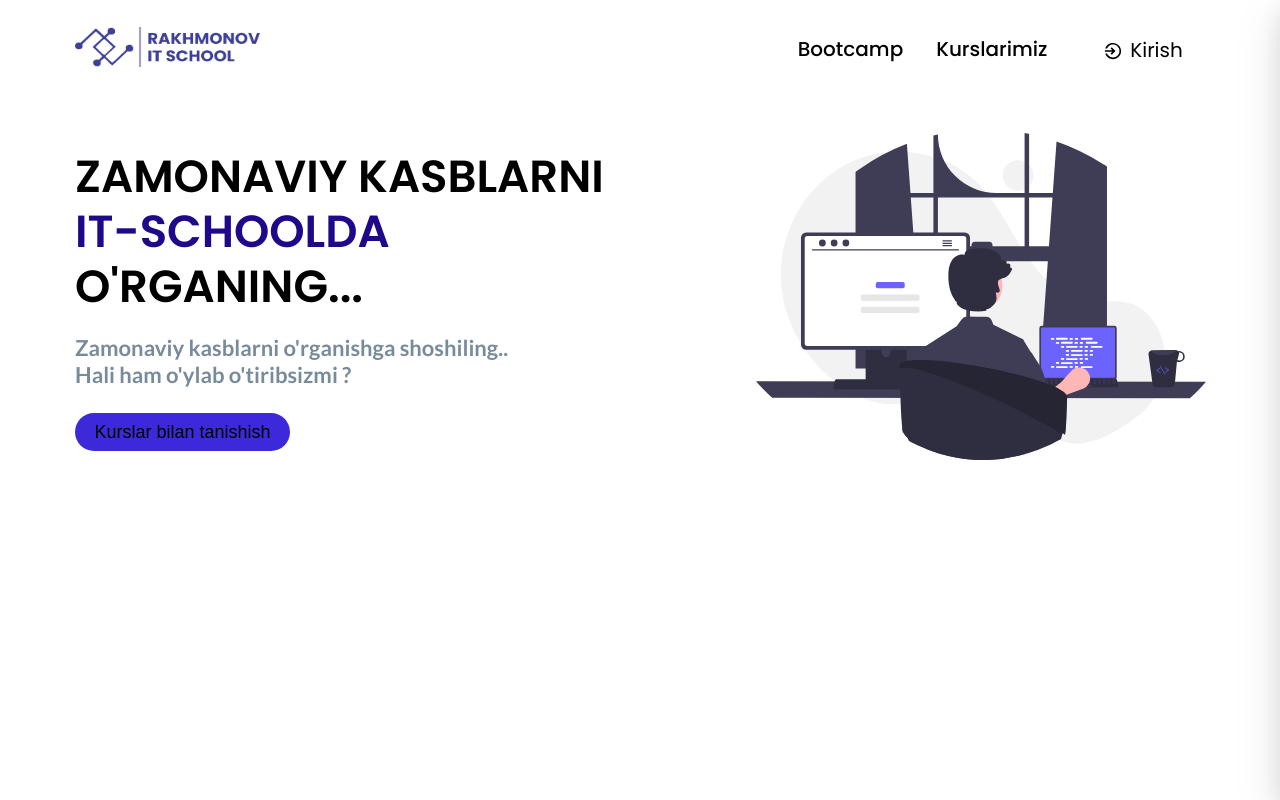
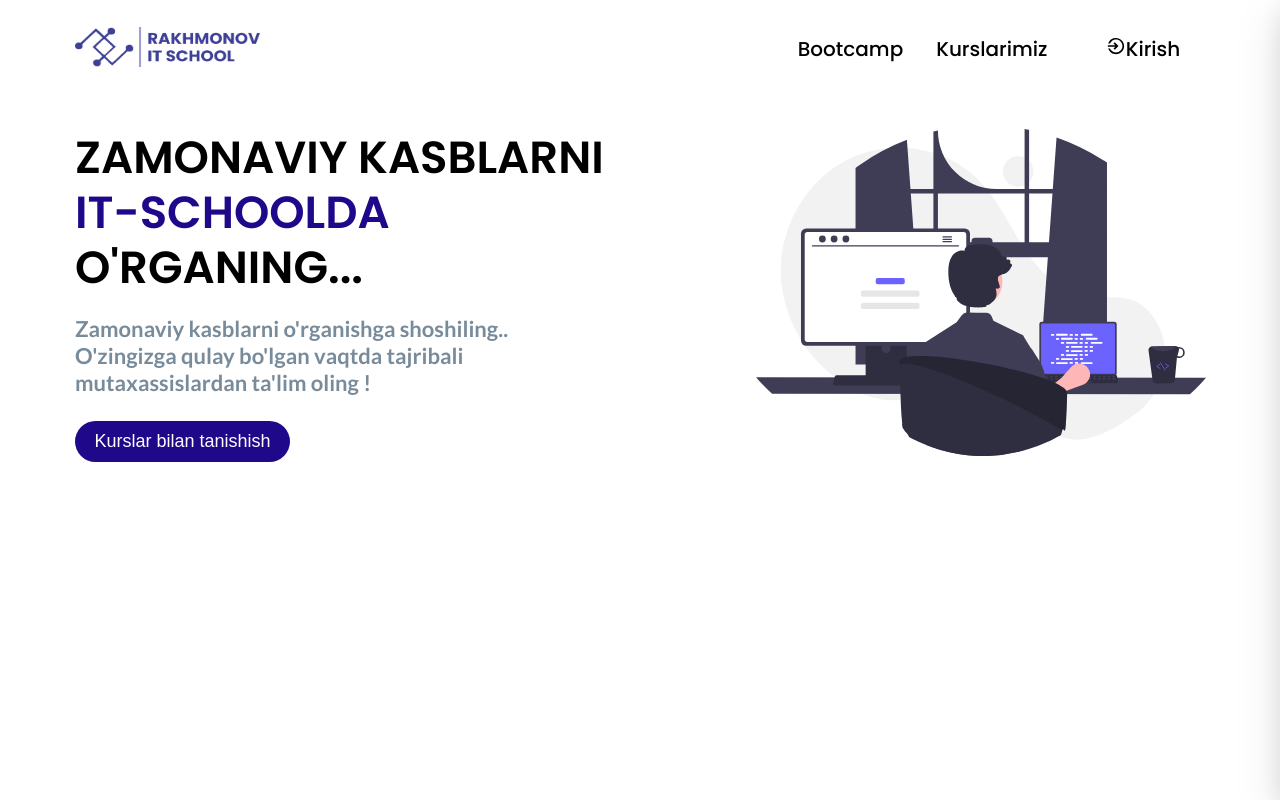
Before and after one commit to Mrshokhrukh/IT-school-website, a React (Create React App) app in the folder client/: page / in a window 1280 px wide. Built offline with nearby package versions, Linux system fonts and the light colour scheme.

Commit message:
header scroll animation

```diff
--- a/client/src/components/Login/Login.jsx
+++ b/client/src/components/Login/Login.jsx
@@ -3,7 +3,9 @@ import { Link } from 'react-router-dom'
 
 const Login = () => {
   return (
+    <>
     <Link to="/auth/register">register</Link>
+    </>
   )
 }
 
--- a/client/src/components/SignUp/SignUp.jsx
+++ b/client/src/components/SignUp/SignUp.jsx
@@ -2,7 +2,9 @@ import React from 'react'
 
 const SignUp = () => {
   return (
-    <div>SignUp</div>
+    <div>
+      <h1>register</h1>
+    </div>
   )
 }
 
--- a/client/src/components/head/head.jsx
+++ b/client/src/components/head/head.jsx
@@ -1,18 +1,46 @@
-import React, { useEffect, useState } from "react";
+import React, { useEffect, useRef, useState } from "react";
 import { Link } from "react-router-dom";
 import { IoMdLogIn } from "react-icons/io";
 import logo from "../../images/rakhmonov.png";
 import "./head.scss";
 import "../../style/humburger.scss";
 const Head = (props) => {
+  const header = useRef();
+  const header_box_shadow = useRef();
+  const [scroll, setScroll] = useState();
+  useEffect(() => {
+    const handleWindowSize = () => {
+      setScroll(window.scrollY);
+      if (scroll > 40 && window.innerWidth > 768) {
+        header.current.style.height = "80px";
+        header_box_shadow.current.style.boxShadow =
+          "rgba(100, 100, 111, 0.1) 0px 6px 26px 0px";
+      } else if (scroll < 40) {
+        header_box_shadow.current.style.boxShadow = "none";
+      } else if (scroll > 40 && window.innerWidth < 768) {
+        header_box_shadow.current.style.boxShadow =
+          "rgba(100, 100, 111, 0.1) 0px 6px 26px 0px";
+        header.current.style.height = "65px";
+      }
+      if (scroll < 40 && window.innerWidth > 1201) {
+        header.current.style.height = "100px";
+      }
+    };
+
+    window.addEventListener("scroll", handleWindowSize);
+    return () => {
+      window.removeEventListener("scroll", handleWindowSize);
+    };
+  }, [scroll]);
+
   const handleClick = () => {
     props.toggleSidebar(true);
   };
 
   return (
-    <div className="head">
+    <div className="head" ref={header_box_shadow}>
       <div className="container">
-        <div className="header">
+        <div className="header" ref={header}>
           <div className="head-lf">
             <span className="logo">
               <img src={logo} alt="" />
@@ -27,13 +55,15 @@ const Head = (props) => {
               Kurslarimiz
             </Link>
             <div className="login">
-              <span className="login-icon">
-                <IoMdLogIn />
-              </span>
-              <span>kirish</span>
+              <Link to="">
+                <span className="login-icon">
+                  <IoMdLogIn />
+                </span>
+                <span>kirish</span>
+              </Link>
             </div>
           </div>
-          {/*   sidebar open humburger  */}
+          {/*   sidebar open */}
 
           <div className="clickable_humburger_menu">
             <div className={"lines"} onClick={handleClick}>
--- a/client/src/components/head/head.scss
+++ b/client/src/components/head/head.scss
@@ -1,14 +1,17 @@
 .head {
-  max-width: 100%;
+  width: 100%;
   height: auto;
+  position: fixed;
+  top: 0;
+  z-index: 10;
+
   .header {
+    // height: 100%;
     height: 130px;
     background-color: #fff;
-
     display: flex;
     justify-content: space-between;
     transition: 0.5s ease;
-
     .head-lf {
       display: flex;
       align-items: center;
--- a/client/src/components/home-main-container/Home-main-container.jsx
+++ b/client/src/components/home-main-container/Home-main-container.jsx
@@ -47,7 +47,8 @@ const HomeText = () => {
           <div className="home_info_text">
             <p>
               Zamonaviy kasblarni o'rganishga shoshiling.. <br />
-              Hali ham o'ylab o'tiribsizmi ?
+              O'zingizga qulay bo'lgan vaqtda tajribali <br />
+              mutaxassislardan ta'lim oling !
             </p>
           </div>
           <button className="button courses-btn">
--- a/client/src/components/home-main-container/home-title.scss
+++ b/client/src/components/home-main-container/home-title.scss
@@ -1,12 +1,9 @@
 .home-main-container {
   width: 100%;
-  margin: 33px auto;
+  margin: 120px auto;
   display: flex;
   align-items: center;
   justify-content: space-between;
-  flex-wrap: wrap;
-  // background-color: red;
-  // background-color: red;
 
   .center-lf {
     animation-duration: 1s;
@@ -26,11 +23,15 @@
       }
       .courses-btn {
         width: 215px;
-        height: 38px;
+        height: 41px;
+
         a {
           text-decoration: none;
-          color: black;
+          color: rgb(255, 255, 255);
           font-weight: 500;
+        }
+        &:hover {
+          background-color: var(--active);
         }
       }
     }
--- a/client/src/components/home-main-container/home.responsive.scss
+++ b/client/src/components/home-main-container/home.responsive.scss
@@ -117,7 +117,7 @@
 @media (max-width: 768px) {
   .home-main-container {
     flex-direction: column;
-    margin-top: 18px;
+    margin-top: 85px;
 
     .center-lf {
       padding: 0 20px;
--- a/client/src/layout.js
+++ b/client/src/layout.js
@@ -4,9 +4,6 @@ import Footer from "./components/Footer/Footer";
 import Header from "./components/Header/Header";
 
 const Layout = () => {
-
-
-
   return (
     <div>
       <Header />
--- a/client/src/pages/Home/Home.jsx
+++ b/client/src/pages/Home/Home.jsx
@@ -1,10 +1,12 @@
-import React from "react";
+import React, { useEffect, useState } from "react";
 import HomeText from "../../components/home-main-container/Home-main-container";
 
 const Home = () => {
+
   return (
     <div className="container">
       <HomeText />
+
     </div>
   );
 };
--- a/client/src/pages/auth/Auth.jsx
+++ b/client/src/pages/auth/Auth.jsx
@@ -1,11 +1,10 @@
 import React from "react";
 import { Link, Outlet } from "react-router-dom";
-
 
 const Auth = () => {
   return (
     <>
-      <Outlet />
+
     </>
   );
 };
--- a/client/src/style/main.scss
+++ b/client/src/style/main.scss
@@ -19,7 +19,7 @@
   --main-color: rgb(32, 8, 139);
   --selection: rgb(60, 42, 218);
   --section: #4c1c84;
-  --hover: rgba(85, 27, 219, 0.897);
+  --hover: rgb(70, 4, 224);
   --text: rgb(120, 139, 155);
 }
 
@@ -51,7 +51,7 @@ a {
 .button {
   width: 150px;
   height: 45px;
-  background-color: var(--buttons);
+  background-color: var(--main-color);
   color: white;
   font-size: 18px;
   border-radius: 50px;
```
